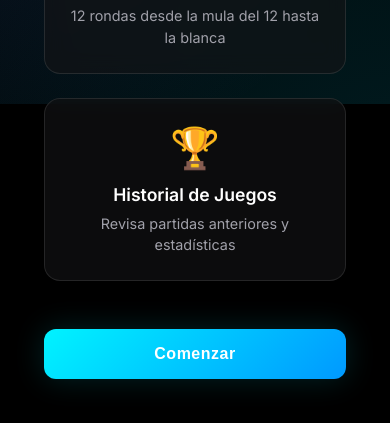
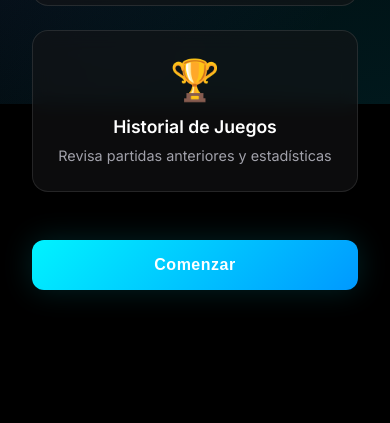
Before and after one commit to JulioLunaAlva/dominoscore, a website built with Vite: page index.html in a window 390 px wide. Shown: the part 740-1163 px from the top of the page. After the commit the page ends 1062 px from the top, so only its background shows below. Built offline with nearby package versions, Linux system fonts and the light colour scheme.

Commit message:
Add files via upload

```diff
--- a/styles.css
+++ b/styles.css
@@ -2011,10 +2011,15 @@ input:checked+.slider:before {
     }
 
     .screen {
-        padding: 0.75rem;
-        padding-top: 4.2rem;
-        /* Exact space for fixed 60px header */
+        padding: 0;
         justify-content: flex-start !important;
+        min-height: 100vh;
+        overflow-x: hidden;
+    }
+
+    .content {
+        padding: 1rem;
+        padding-top: 0.5rem;
     }
 
     .header {
```
